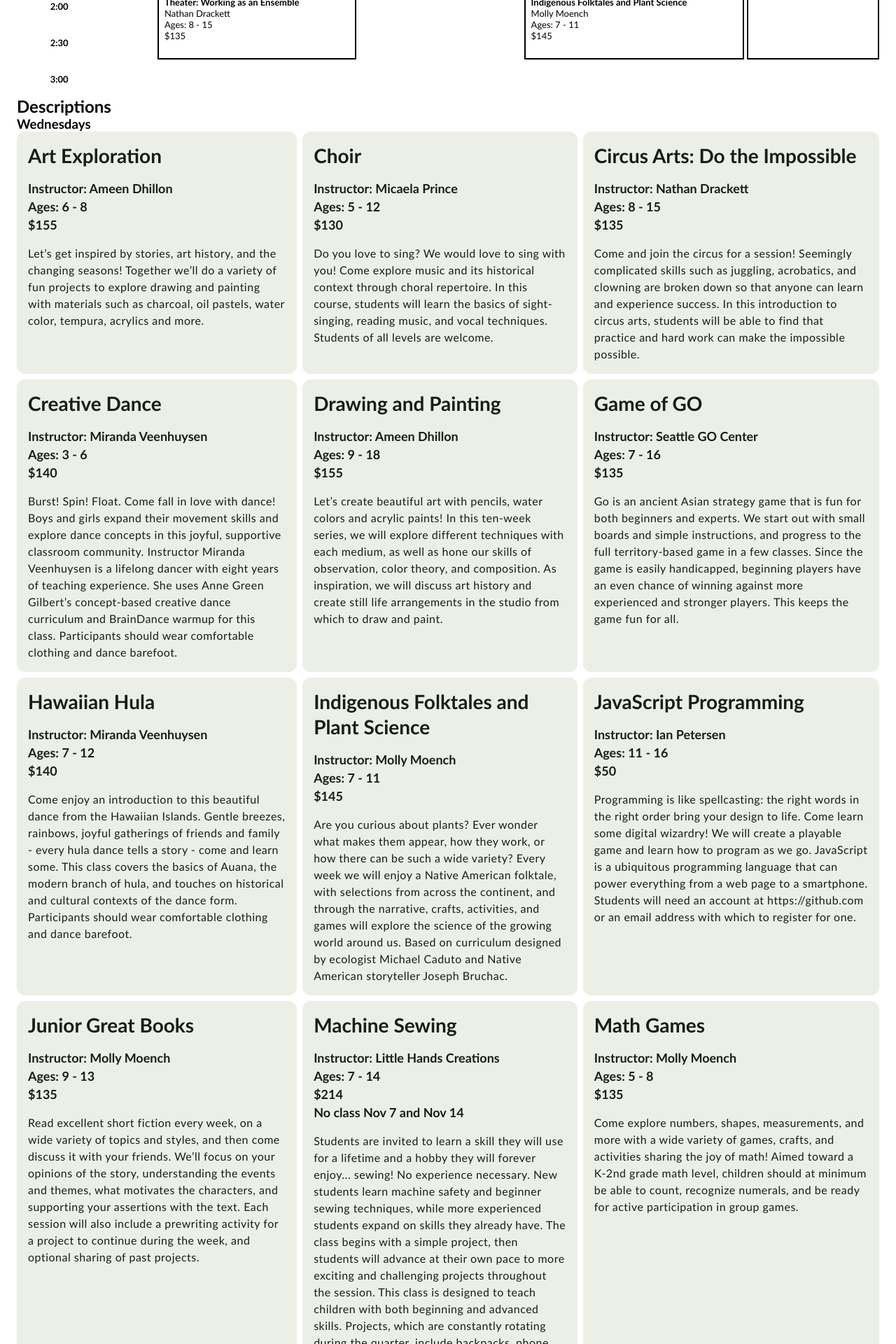
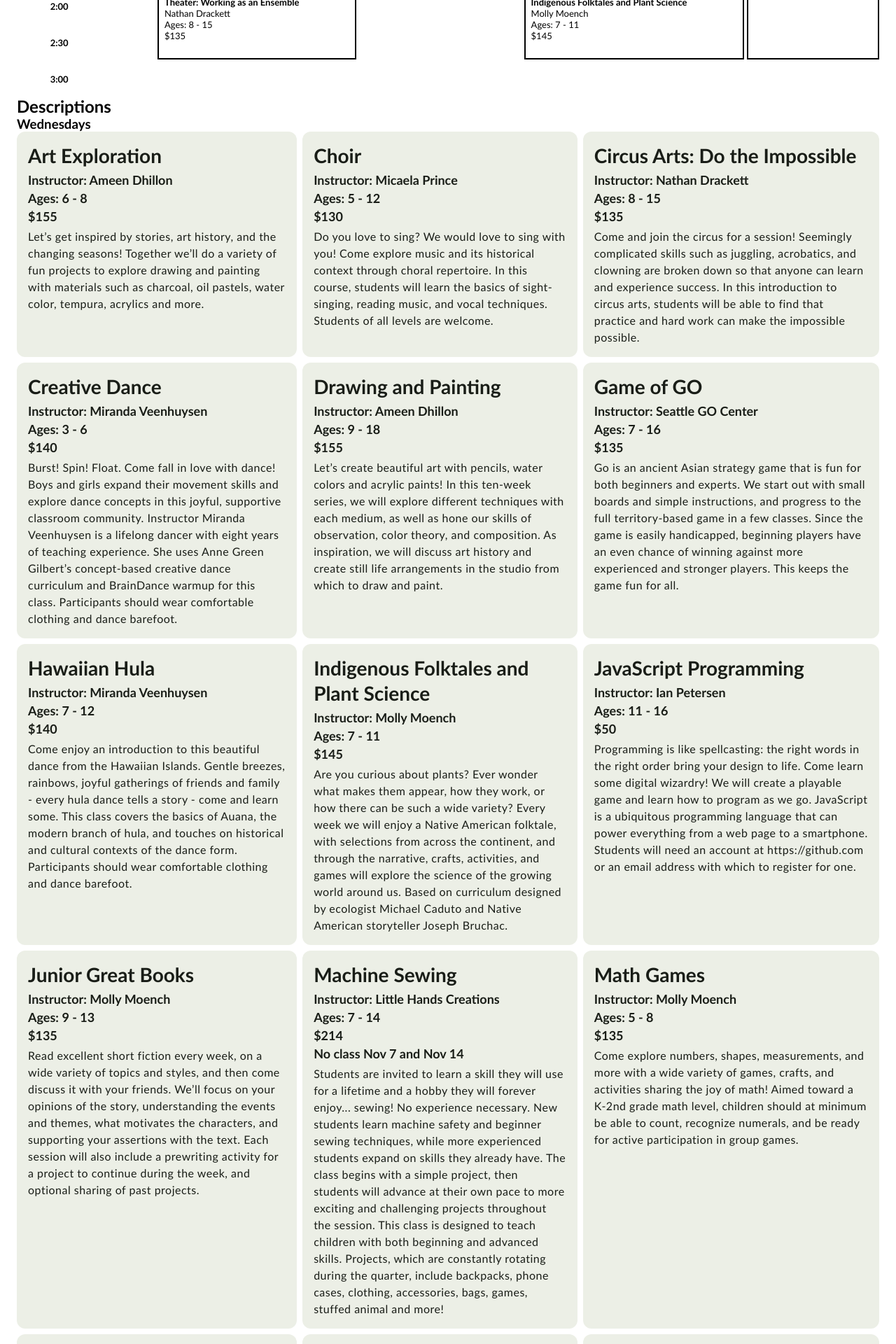
Before and after one commit to loyalheightshomeschool/loyalheightshomeschool.github.io, a Jekyll site: the page built from _quarters/2018-fall.html, in a window 1280 px wide. Shown: the part 705-2625 px from the top of the page at 70% size. Built offline with Jekyll 4.4.1, drawn with Linux system fonts in a browser that asks for light colours.

Commit message:
Update main.scss

```diff
--- a/_sass/main.scss
+++ b/_sass/main.scss
@@ -254,7 +254,7 @@ body {
 .class-description {
   display: flex;
   flex-direction: column;
-  gap: 16px;
+  gap: 4px;
   & .name {
     @include headline-small;
   }
```
